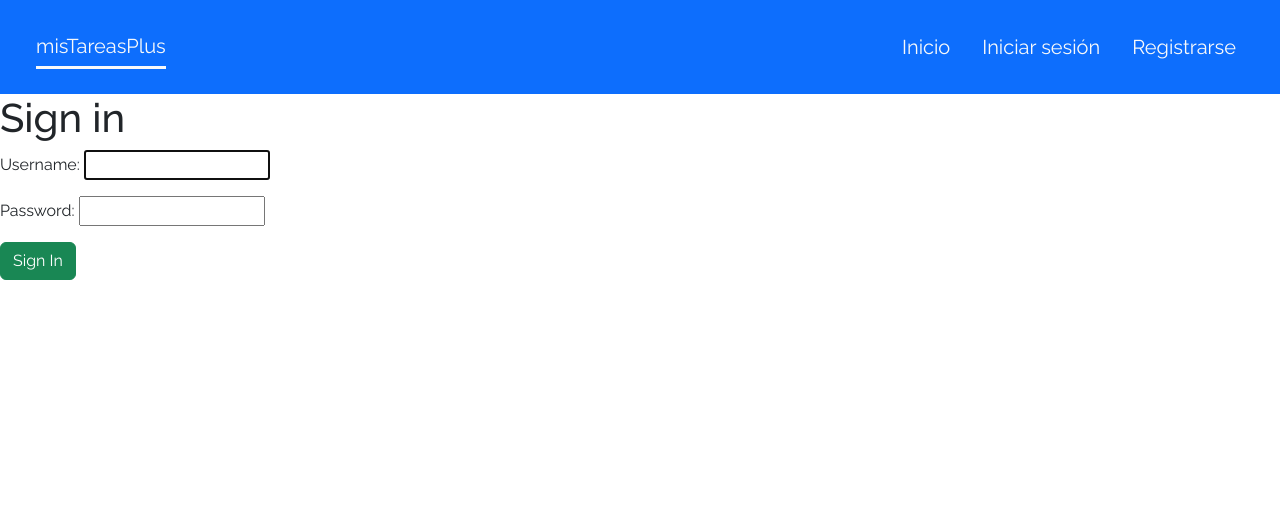
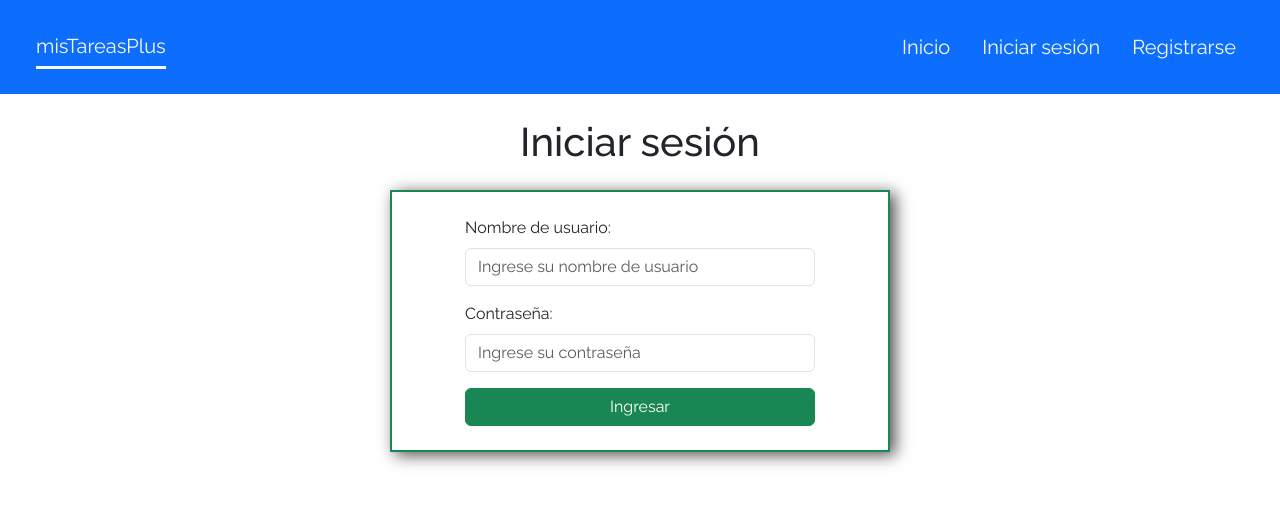
Before and after one commit to santimontironi/CRUD-Django, a Django app: page /signIn/ in a window 1280 px wide. Shown: the top 505 px of the page. Run offline with Django 5.2, Linux system fonts and the light colour scheme.

Commit message:
estilizado totalmente el signIn

```diff
--- a/tasks/static/estilos.css
+++ b/tasks/static/estilos.css
@@ -26,12 +26,12 @@ nav .nav-link:hover{
     font-size: 20px;
 }
 
-.formRegistro{
+.formAutenticacion{
     width: 500px;
     box-shadow: 5px 3px 15px rgba(0, 0, 0, 0.7);
 }
 
-.formRegistro input{
+.formAutenticacion input{
     width: 350px;
 }
 
@@ -45,11 +45,11 @@ nav .nav-link:hover{
     .tituloRegistro{
         font-size: 35px;
     }
-    .formRegistro{
+    .formAutenticacion{
         height: auto;
         width: 320px;
     }
-    .formRegistro input{
+    .formAutenticacion input{
         width: 300px;
     }
 }
--- a/tasks/templates/signIn.html
+++ b/tasks/templates/signIn.html
@@ -2,12 +2,21 @@
 
 {%block content%}
 
-    <h1>Sign in</h1>
+    <h1 class="text-center mt-4 tituloIngreso">Iniciar sesión</h1>
 
-    <form method="post">
+    <form class="formAutenticacion d-flex flex-column align-items-center justify-content-center m-auto border border-2 border-success p-4 mt-4" method="POST">
         {%csrf_token%}
-        {{form.as_p}}
-        <button class="btn btn-success">Sign In</button>
+
+        <div class="mb-3">
+            <label for="username" class="form-label">Nombre de usuario:</label>
+            <input type="text" class="form-control" name="username" id="username" placeholder="Ingrese su nombre de usuario" required>
+        </div>
+        <div class="mb-3">
+            <label for="password" class="form-label">Contraseña:</label>
+            <input type="password" class="form-control" id="password" name="password" placeholder="Ingrese su contraseña" required>
+        </div>
+
+        <input class="btn btn-success" type="submit" value="Ingresar">
     </form>
 
     {%if error%}
--- a/tasks/templates/signup.html
+++ b/tasks/templates/signup.html
@@ -4,7 +4,7 @@
 
     <h1 class="text-center mt-4 tituloRegistro">Formulario de registro</h1>
 
-    <form class="formRegistro d-flex flex-column align-items-center justify-content-center m-auto border border-2 border-primary p-4 mt-4" method="POST">
+    <form class="formAutenticacion d-flex flex-column align-items-center justify-content-center m-auto border border-2 border-primary p-4 mt-4" method="POST">
         {%csrf_token%}
 
         <div class="mb-3">
--- a/tasks/views.py
+++ b/tasks/views.py
@@ -1,5 +1,4 @@
 from django.shortcuts import render, redirect, get_object_or_404
-from django.contrib.auth.forms import UserCreationForm, AuthenticationForm
 from django.contrib.auth.models import User
 from django.contrib.auth import login,logout, authenticate
 from django.db import IntegrityError
@@ -16,7 +15,7 @@ def home(request):
 
 def signup(request):
     if request.method == "GET":
-        return render(request, "signup.html", {"form": UserCreationForm})
+        return render(request, "signup.html")
     else:
         if request.POST["password1"] == request.POST["password2"]: #verificacion de si ambas claves son iguales
             try:
@@ -31,26 +30,23 @@ def signup(request):
                 return render(
                     request,
                     "signup.html",
-                    {"form": UserCreationForm, "errorUser": "User already exists"},
+                    {"errorUser": "Error. Un usuario ya existe con ese nombre."},
                 )
         else:
             return render(
                 request,
                 "signup.html",
-                {"form": UserCreationForm, "errorPasswords": "Passwords not match"},
+                {"errorPasswords": "Error. Las contraseñas no coinciden."},
             )
 
 def signIn(request):
     if request.method == "GET":
-        return render(request,'signIn.html',{
-            'form':AuthenticationForm
-        })
+        return render(request,'signIn.html')
     else:
         user = authenticate(request,username=request.POST['username'],password=request.POST['password']) #authenticate() busca en la base de datos si hay un usuario con el username y password proporcionados.
         if user is None:
             return render(request,'signIn.html',{
-                'form':AuthenticationForm,
-                'error': 'Username or password incorrect'
+                'error': 'Usuario o contraseñas incorrectos.'
             })
         else:
             login(request,user)
```
